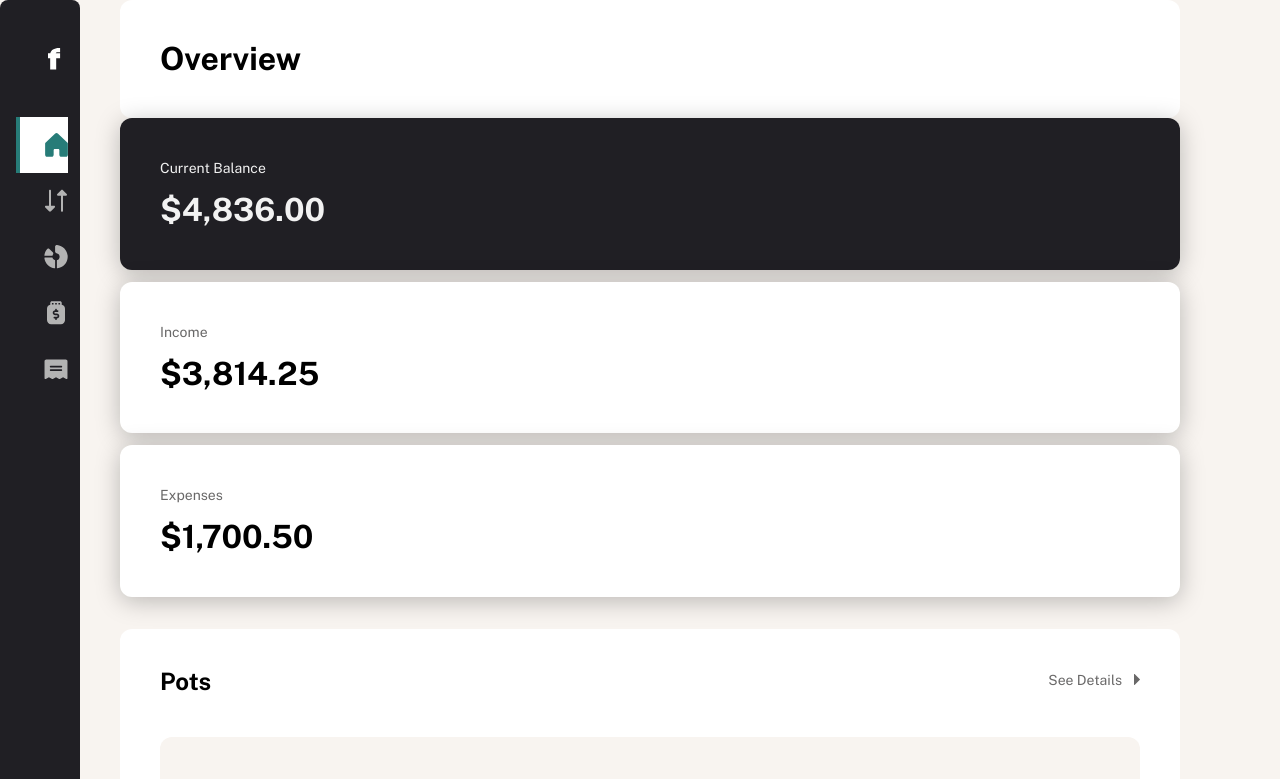
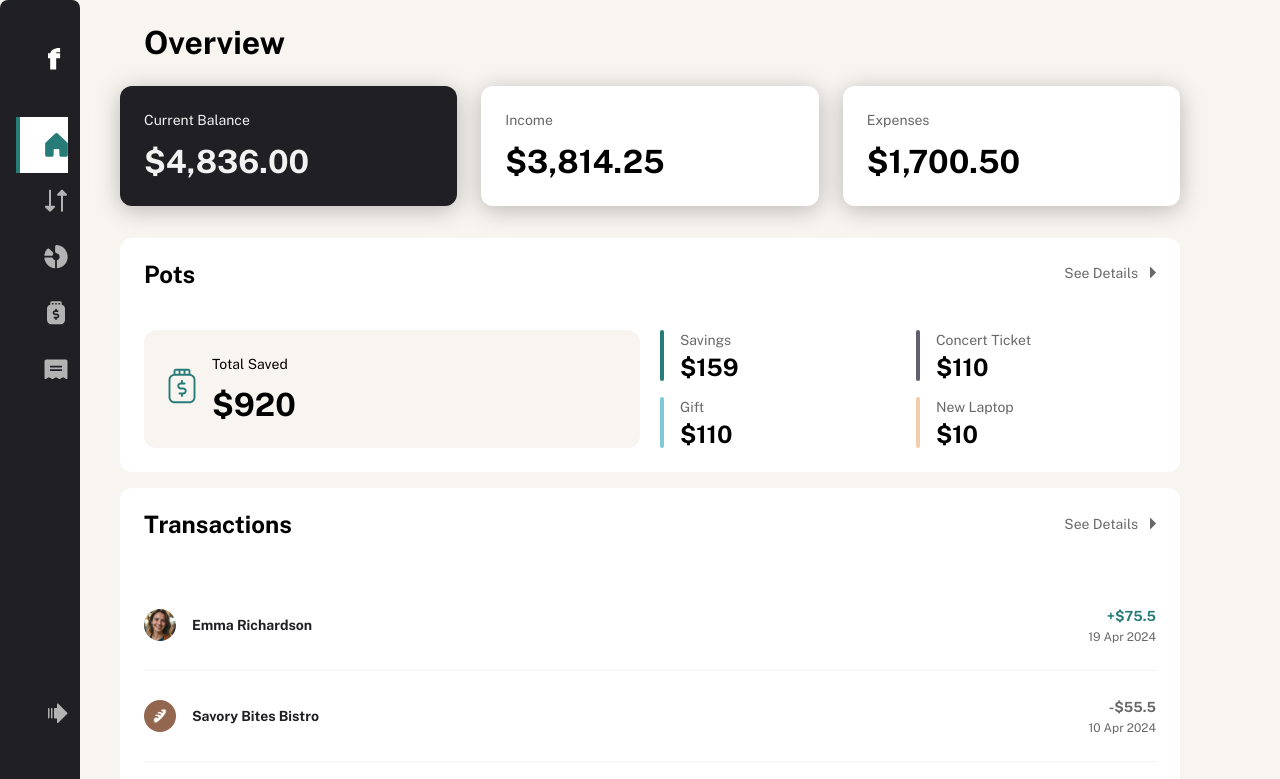
Before and after one commit to Arteque/financeapp0425, a React (Vite) app: page / in a window 1280 px wide. Shown: the top 779 px of the page. Built offline with nearby package versions, Linux system fonts and the light colour scheme.

Commit message:
Balance and Pots Tab View +  The Balance data ist redenred from the json file. Need to bee calculated

```diff
--- a/src/Components/ContentContainer/ContentContainer.module.scss
+++ b/src/Components/ContentContainer/ContentContainer.module.scss
@@ -1,13 +1,12 @@
 @use "../../Style/Variables/mixin";
 
-.container{
-    background:var(--clr-white-100);
+.container {
   padding: 24px;
   border-radius: 12px;
   display: flex;
   flex-flow: column nowrap;
   gap: 12px;
-    @include mixin.md{
-        padding: 40px;
+  @include mixin.md {
+    margin-block-end: 0 !important;
   }
 }
--- /dev/null
+++ b/src/Components/Grids/Grid2Cols/Grid2Cols.jsx
@@ -0,0 +1,14 @@
+import Class from "./Grid2Cols.module.scss";
+
+const Grid2Cols = ({ children, className, ...props }) => {
+  return (
+    <div
+      className={`${Class.grid} grid-2-cols ${className ? className : ""}`}
+      {...props}
+    >
+      {children}
+    </div>
+  );
+};
+
+export default Grid2Cols;
--- /dev/null
+++ b/src/Components/Grids/Grid2Cols/Grid2Cols.module.scss
@@ -0,0 +1,9 @@
+@use "../../../Style/Variables/mixin";
+.grid {
+  display: grid;
+  grid-template-columns: 1fr;
+  gap: 20px;
+  @include mixin.md {
+    grid-template-columns: 1fr 1fr;
+  }
+}
--- /dev/null
+++ b/src/Components/Grids/Grid3Cols/Grid3Cols.jsx
@@ -0,0 +1,11 @@
+import Class from "./Grid3Cols.module.scss";
+
+const Grid3Cols = ({ children, ...props }) => {
+  return (
+    <div className={`${Class.grid} grid-3cols-container`} {...props}>
+      {children}
+    </div>
+  );
+};
+
+export default Grid3Cols;
--- /dev/null
+++ b/src/Components/Grids/Grid3Cols/Grid3Cols.module.scss
@@ -0,0 +1,11 @@
+@use "../../../Style/Variables/mixin";
+.grid {
+  @include mixin.md {
+    display: grid;
+    grid-template-columns: repeat(3, 1fr);
+    gap: 12px;
+  }
+  @include mixin.lg {
+    gap: 24px;
+  }
+}
--- a/src/Components/Logo/Logo.module.scss
+++ b/src/Components/Logo/Logo.module.scss
@@ -1,13 +1,13 @@
 @use "../../Style/Variables/mixin";
 
-.logo{
-    padding: 40px 0 ;
-    display: none;
-    @include mixin.md{
-        display: block;
-    }
-    a{
-        padding: 40px 0  40px 32px;
-        overflow: hidden;
-    }
+.logo {
+  padding: 40px 0;
+  display: none;
+  @include mixin.lg {
+    display: block;
+  }
+  a {
+    padding: 40px 0 40px 32px;
+    overflow: hidden;
+  }
 }
--- a/src/Components/PageTitle/MainTitle.jsx
+++ b/src/Components/PageTitle/MainTitle.jsx
@@ -1,7 +1,7 @@
 import ContentContainer from "../ContentContainer/ContentContainer";
 import PageTitle from "./PageTitle";
 
-const MainTitle = ({ children, props }) => {
+const MainTitle = ({ children, ...props }) => {
   return (
     <header {...props}>
       <ContentContainer>
--- a/src/Pages/Dashboard/Start.jsx
+++ b/src/Pages/Dashboard/Start.jsx
@@ -25,6 +25,8 @@ import {
 //Test Data. The real data will be fetched from the API
 import Doughnut from "../../Components/Charts/Doughnut";
 import LeftLine from "../../Components/LeftLine/LeftLine";
+import Grid3Cols from "../../Components/Grids/Grid3Cols/Grid3Cols";
+import Grid2Cols from "../../Components/Grids/Grid2Cols/Grid2Cols";
 
 const Start = () => {
   const balance = BalanceData();
@@ -43,22 +45,42 @@ const Start = () => {
     <>
       <MainTitle>Overview</MainTitle>
       <section className="top_section">
-        <ContentContainer colorMode="dark" shadow={true} marginBlockEnd={true}>
+        <Grid3Cols>
+          <ContentContainer
+            colorMode="dark"
+            shadow={true}
+            marginBlockEnd={true}
+          >
             <SmallTitle>Current Balance</SmallTitle>
             <PageTitle>{Currency(balance.current, 2)}</PageTitle>
           </ContentContainer>
-        <ContentContainer colorMode="light" shadow={true} marginBlockEnd={true}>
+          <ContentContainer
+            colorMode="light"
+            shadow={true}
+            marginBlockEnd={true}
+            className={"bg-white-100"}
+          >
             <SmallTitle className={" txt-grey-300"}>Income</SmallTitle>
             <PageTitle>{Currency(balance.income, 2)}</PageTitle>
           </ContentContainer>
-        <ContentContainer colorMode="light" shadow={true}>
+          <ContentContainer
+            colorMode="light"
+            shadow={true}
+            className={"bg-white-100"}
+          >
             <SmallTitle className={" txt-grey-300"}>Expenses</SmallTitle>
             <PageTitle>{Currency(balance.expenses, 2)}</PageTitle>
           </ContentContainer>
+        </Grid3Cols>
       </section>
 
       <section className="pots_section" style={{ marginBlockEnd: "16px" }}>
-        <ContentContainer dark={false} shadow={false} marginBlockEnd={false}>
+        <ContentContainer
+          dark={false}
+          shadow={false}
+          marginBlockEnd={false}
+          className={"bg-white-100"}
+        >
           {/* Pots Header Data */}
           <Flex
             between="space-between"
@@ -79,6 +101,7 @@ const Start = () => {
             </SmallTitle>
           </Flex>
           {/* Total Saved */}
+          <Grid2Cols>
             <ContentContainer colorMode={false} className="bg-beige-100">
               <Flex itemsCenter="center" gap="16px">
                 <div className="icon">
@@ -101,7 +124,9 @@ const Start = () => {
             >
               {pots.pots &&
                 pots.pots.length > 0 &&
-              pots.pots.map(({ name, total, theme }, index) => (
+                pots.pots.map(
+                  ({ name, total, theme }, index) =>
+                    index < 4 && (
                       // Pots Data
                       <LeftLine
                         name={name}
@@ -109,8 +134,10 @@ const Start = () => {
                         theme={theme}
                         key={index}
                       />
-              ))}
+                    )
+                )}
             </div>
+          </Grid2Cols>
         </ContentContainer>
       </section>
       {/* Pots Section End */}
@@ -119,7 +146,7 @@ const Start = () => {
         className="transactions_section"
         style={{ marginBlockEnd: "24px" }}
       >
-        <ContentContainer>
+        <ContentContainer className={"bg-white-100"}>
           {/* Transactions Header Data */}
           <Flex
             className="Start__transactions__header"
@@ -224,7 +251,7 @@ const Start = () => {
 
       <section className="buddgets_section" style={{ marginBlockEnd: "24px" }}>
         {/* Budgets Section start */}
-        <ContentContainer>
+        <ContentContainer className={"bg-white-100"}>
           {/* Budgets Header Data */}
           <Flex
             className="Start__transactions__header"
@@ -318,7 +345,7 @@ const Start = () => {
         className="recurringbills_section"
         style={{ marginBlockEnd: "4rem" }}
       >
-        <ContentContainer>
+        <ContentContainer className={"bg-white-100"}>
           {/* Recurring Bills Header Data */}
           <Flex
             className="Start__transactions__header"
--- a/src/Services/FinanceCalculations.js
+++ b/src/Services/FinanceCalculations.js
@@ -32,12 +32,17 @@ const getDate = () => {
 };
 //Balance
 const BalanceData = () => {
-  const balance = getData().balance;
-  const depencesData = recurringBillsData();
+  const current = getData().balance.current;
+  const income = getData().balance.income;
+  const expenses = getData().balance.expenses;
 
-  console.log(depencesData);
+  console.log(current);
 
-  return balance;
+  return {
+    current,
+    income,
+    expenses,
+  };
 };
 //Transactions
 const TransactionsData = () => {
--- a/src/Style/Style.scss
+++ b/src/Style/Style.scss
@@ -132,6 +132,11 @@ main.main_content,
     grid-row-end: -1;
     // gap: 24px;
     transition: all 0.3s;
+    @include mixin.md {
+      position: sticky;
+      top: 0;
+      height: 100dvh;
+    }
     .burger {
       position: relative;
       .icon {
@@ -225,5 +230,5 @@ main.main_content,
   }
 }
 main.main_content {
-  width: clamp(300px, 100% - 40px, 1060px);
+  max-width: 1060px;
 }
```
Also changed, not shown: src/Components/ContentContainer/ContentContainer.jsx (+12 -11 lines). Lines whose indentation alone changed are shown as unchanged.
